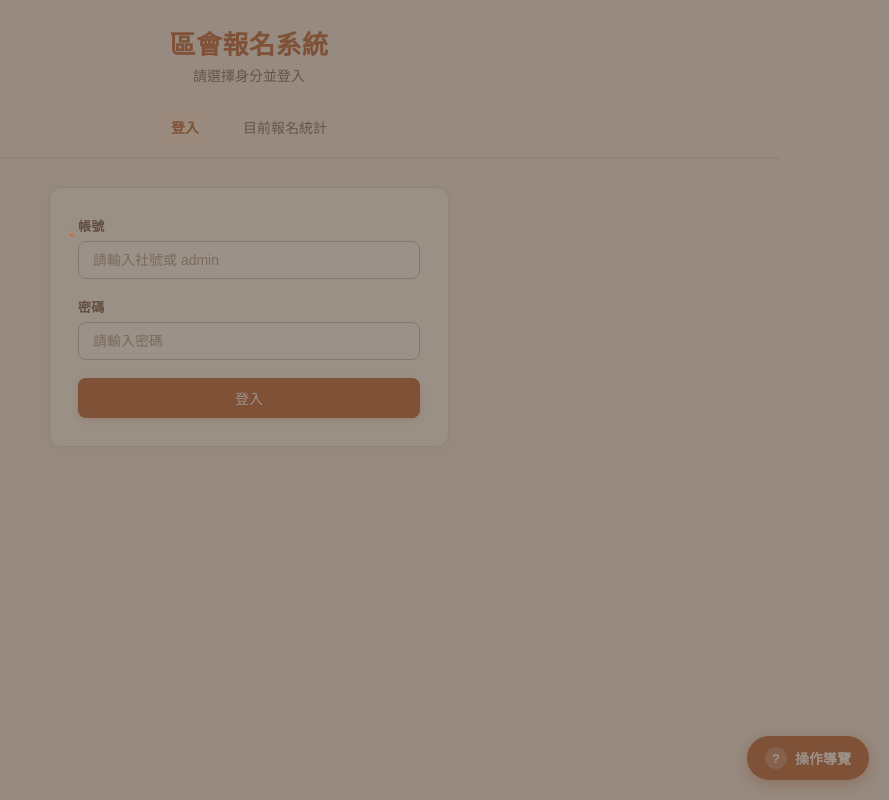
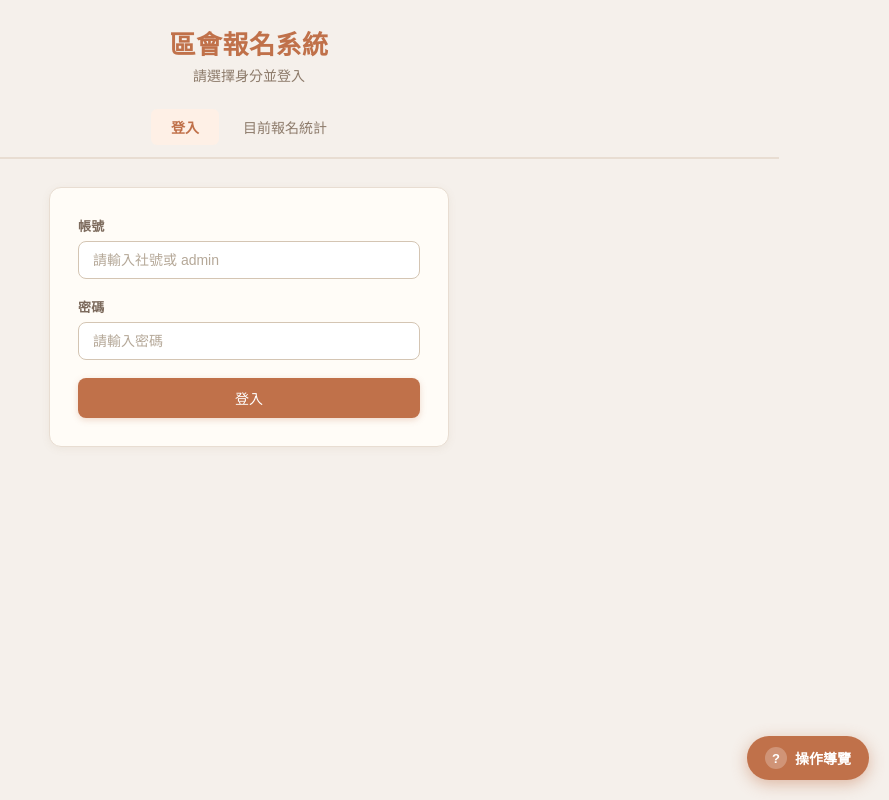
Before and after one commit to johnnywang885-gif/registration-system, a website: page public/index.html in a window 1280 px wide. Both pictures are taken after a click on the button "關閉導覽". Shown: the whole page, without its empty margins (391-1280 px from the left). Drawn offline with Linux system fonts and the light colour scheme.

Commit message:
fix: 導覽關閉後畫面恢復亮度，報名頁步驟4/5 tooltip 自動翻轉不遮擋導覽列

```diff
--- a/public/js/guide.js
+++ b/public/js/guide.js
@@ -69,6 +69,7 @@
     active = true;
     current = 0;
     overlay.classList.add('visible');
+    overlay.style.display = 'block';
     if (launcher) launcher.classList.add('hidden');
     markSeen();
     render();
@@ -78,10 +79,9 @@
     if (!active) return;
     active = false;
     overlay.classList.remove('visible');
+    overlay.style.display = 'none';
     tooltip.classList.add('hidden');
     arrow.classList.add('hidden');
-    spotlight.style.width = '0';
-    spotlight.style.height = '0';
     if (launcher) launcher.classList.remove('hidden');
   }
 
@@ -158,8 +158,19 @@
 
     const tooltipH = tooltip.offsetHeight;
     const tooltipW = tooltip.offsetWidth;
+    const gap = 56;
     const placement = step.placement || 'bottom';
-    const above = placement === 'top' || (placement === 'bottom' && rect && rect.bottom + tooltipH + 70 > vh && rect.top - tooltipH - 70 > 0);
+    const prefersTop = placement === 'top';
+    let above = false;
+    if (rect) {
+      const fitsAbove = rect.top - tooltipH - gap >= 0;
+      const fitsBelow = rect.bottom + tooltipH + gap <= vh;
+      if (prefersTop) {
+        above = fitsAbove || !fitsBelow;
+      } else {
+        above = !fitsBelow && fitsAbove;
+      }
+    }
 
     tooltip.classList.toggle('guide-tooltip-top', above);
     tooltip.classList.remove('hidden');
@@ -175,7 +186,7 @@
 
     let y;
     if (rect) {
-      y = above ? rect.top - tooltipH - 64 : rect.bottom + 64;
+      y = above ? rect.top - tooltipH - gap : rect.bottom + gap;
     } else {
       y = vh / 2;
     }
```
Also changed, not shown: public/register.html (+2 -2 lines).
